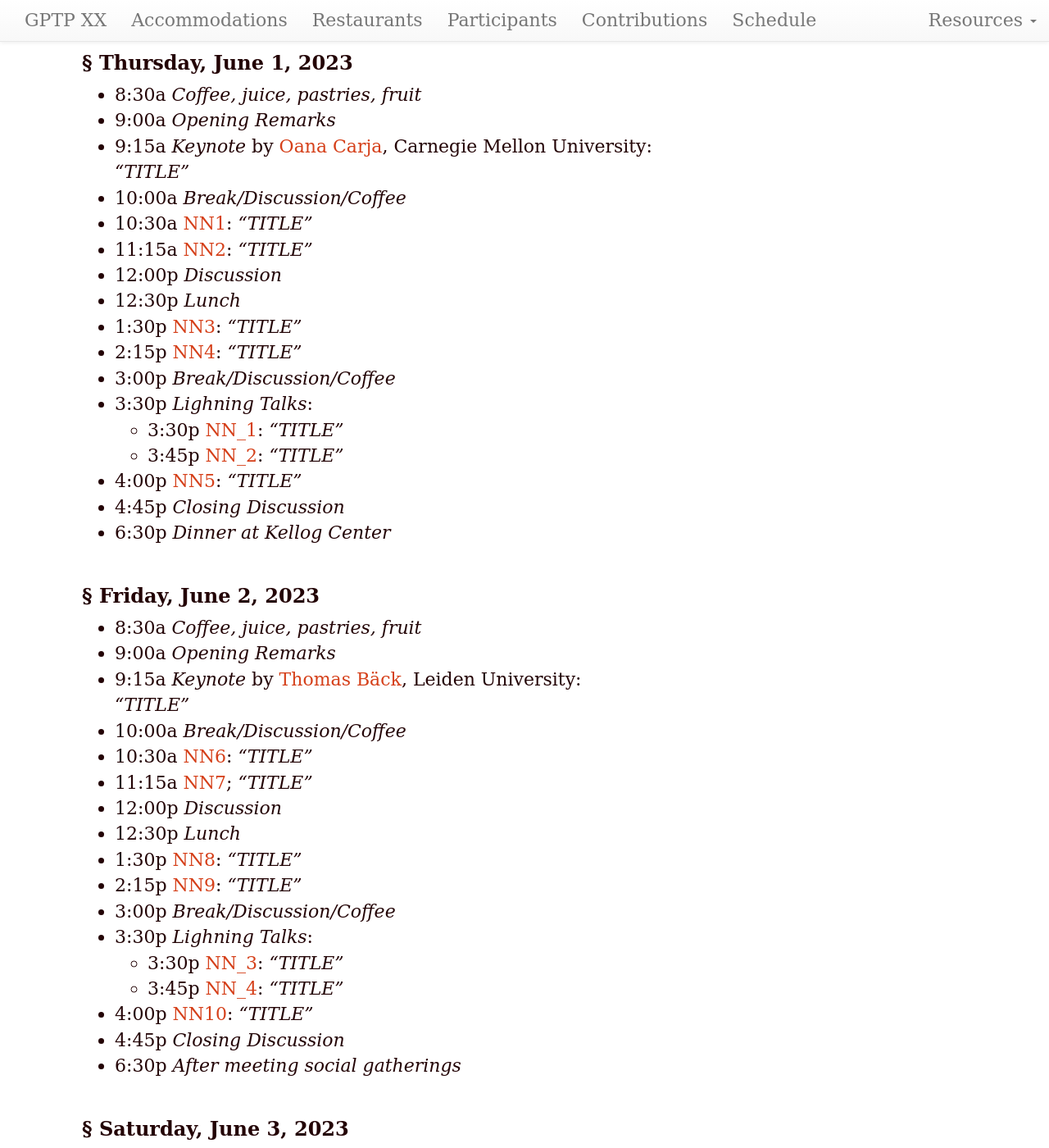
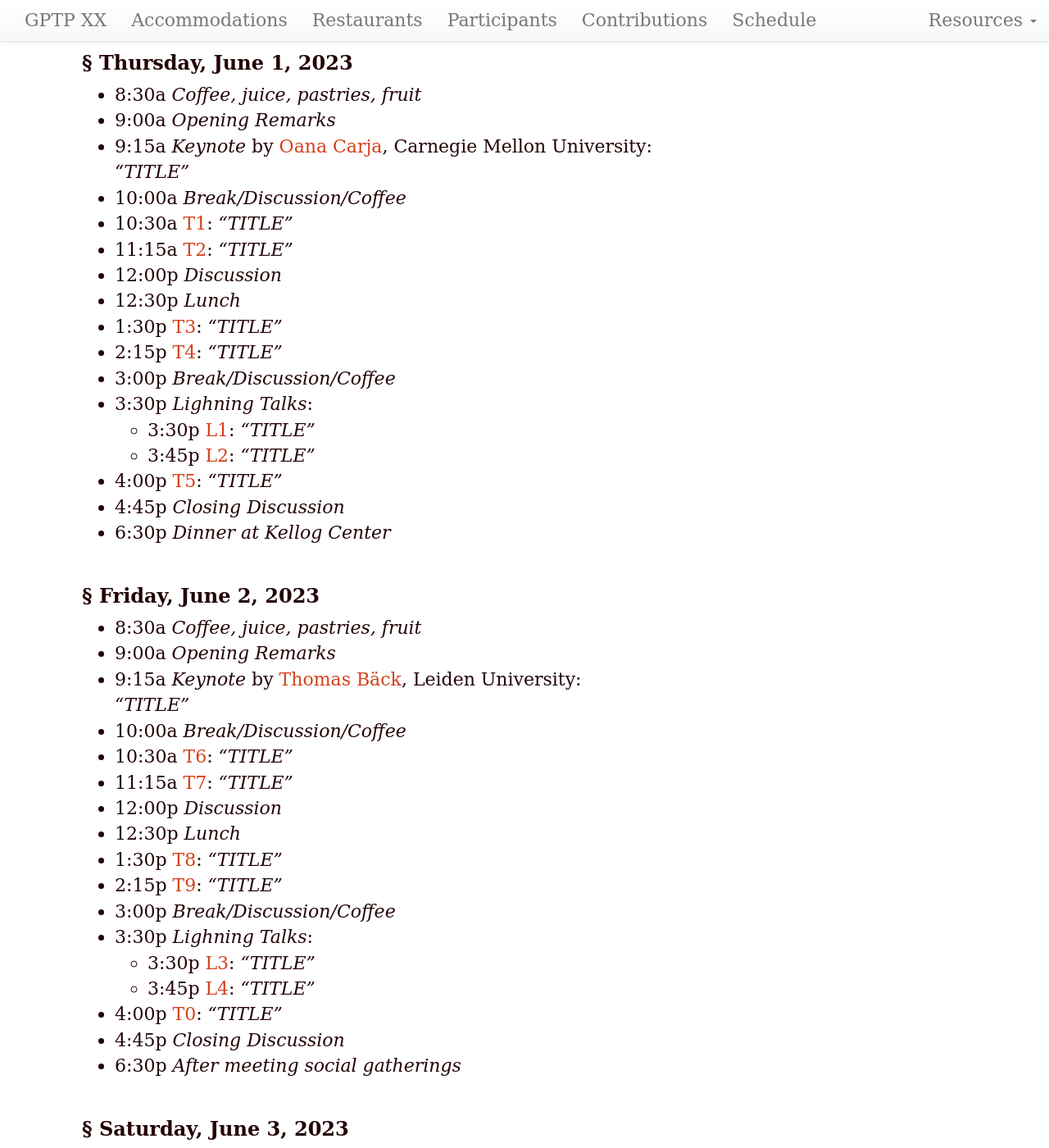
Before and after one commit to GPTP-workshop/gptp-workshop.github.io, a Jekyll site: the page built from schedule.md, in a window 1280 px wide and 1400 px high, scrolled down 375 px. Shown: the whole window at 82% size. Built offline with Jekyll 4.4.1, drawn with Linux system fonts in a browser that asks for light colours; our own code applies the rules of GitHub Pages for plain Markdown files; some of the changed text lies outside the part shown.

Commit message:
Update schedule.md

```diff
--- a/schedule.md
+++ b/schedule.md
@@ -15,21 +15,21 @@ GPTP-2023 will be held at Michigan State University, in [Kellogg Hotel & Convent
 - 9:15a _Keynote_ by [Oana Carja](https://cbd.cmu.edu/people/carja.html), Carnegie Mellon University:
 _"TITLE"_
 - 10:00a _Break/Discussion/Coffee_
-- 10:30a [NN1](https://xxx):
+- 10:30a [T1](https://xxx):
 _"TITLE"_
-- 11:15a [NN2](https://xxx):
+- 11:15a [T2](https://xxx):
 _"TITLE"_
 - 12:00p _Discussion_
 - 12:30p _Lunch_
-- 1:30p [NN3](http://xxx):
+- 1:30p [T3](http://xxx):
 _"TITLE"_
-- 2:15p [NN4](http://xxx):
+- 2:15p [T4](http://xxx):
 _"TITLE"_
 - 3:00p _Break/Discussion/Coffee_
 - 3:30p _Lighning Talks_:
-  - 3:30p [NN_1](https://xxx): *"TITLE"*
-  - 3:45p [NN_2](https://xxx): *"TITLE"*
-- 4:00p [NN5](http://xxx):
+  - 3:30p [L1](https://xxx): _"TITLE"_
+  - 3:45p [L2](https://xxx): _"TITLE"_
+- 4:00p [T5](http://xxx):
 _"TITLE"_
 - 4:45p _Closing Discussion_
 - 6:30p _Dinner at Kellog Center_
@@ -42,21 +42,21 @@ _"TITLE"_
 - 9:15a _Keynote_ by [Thomas Bäck](https://xxx), Leiden University:
 _"TITLE"_
 - 10:00a _Break/Discussion/Coffee_
-- 10:30a [NN6](https://xxx):
+- 10:30a [T6](https://xxx):
 _"TITLE"_
-- 11:15a [NN7](https://xxx);
+- 11:15a [T7](https://xxx):
 _"TITLE"_
 - 12:00p _Discussion_
 - 12:30p _Lunch_
--  1:30p [NN8](http://xxx):
+-  1:30p [T8](http://xxx):
 _"TITLE"_
-- 2:15p [NN9](http://xxx):
+- 2:15p [T9](http://xxx):
 _"TITLE"_
 - 3:00p _Break/Discussion/Coffee_
 - 3:30p _Lighning Talks_:
-  - 3:30p [NN_3](https://xxx): *"TITLE"*
-  - 3:45p [NN_4](https://xxx): *"TITLE"*
-- 4:00p [NN10](http://xxx):
+  - 3:30p [L3](https://xxx): _"TITLE"_
+  - 3:45p [L4](https://xxx): _"TITLE"_
+- 4:00p [T0](http://xxx):
 _"TITLE"_
 - 4:45p _Closing Discussion_
 - 6:30p _After meeting social gatherings_
@@ -70,11 +70,11 @@ _"TITLE"_
 _"TITLE"_
 - 10:00a _Break/Discussion/Coffee_
 - 10:30a _Lighning Talks_:
-  - 10:30a [NN_5](https://xxx): *"TITLE"*
-  - 10:45a [NN_6](https://xxx): *"TITLE"*
-- 11:00a [NN11](https://xxx):
+  - 10:30a [L5](https://xxx): _"TITLE"_
+  - 10:45a [L6](https://xxx): _"TITLE"_
+- 11:00a [T11](https://xxx):
 _"TITLE"_
-- 11:45a [NN12](https://xxx):
+- 11:45a [T12](https://xxx):
 _"TITLE"_
 -  12:30p _Closing Discussion & Lunch_
 -  13:30p _End of the Workshop_
```
